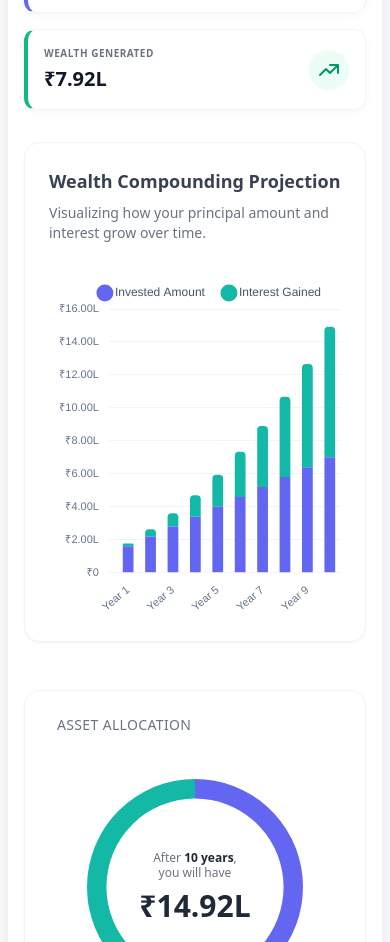
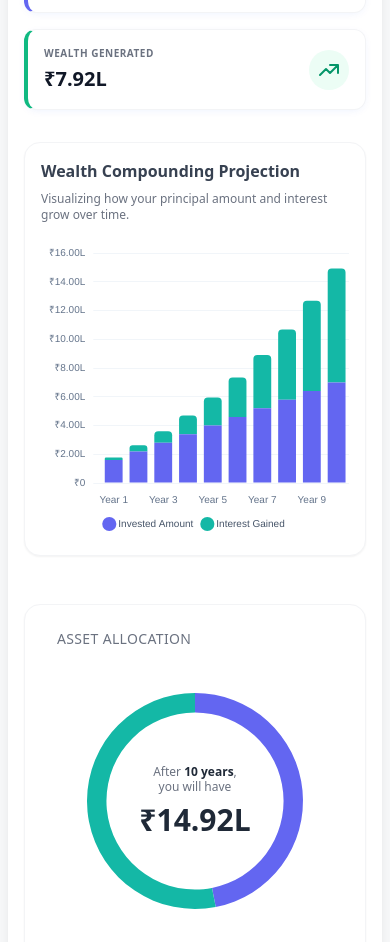
Before and after one commit to soninishank/FinancialCalculator, a React (Create React App) app: page / in a window 390 px wide. Shown: the part 1255-2197 px from the top of the page. Built offline with nearby package versions, Linux system fonts and the light colour scheme.

Commit message:
Updated the charts

```diff
--- a/src/components/common/AmortizationTableWrapper.js
+++ b/src/components/common/AmortizationTableWrapper.js
@@ -1,15 +1,6 @@
 // src/components/common/AmortizationTableWrapper.js
 import React, { useState } from 'react';
 
-/**
- * A reusable component that handles the visual shell, sticky header,
- * and "Show All / Collapse" toggle for any yearly breakdown.
- *
- * @param {string} title - The title of the table (e.g., "Yearly Breakdown")
- * @param {function} renderTableContent - A function that returns the <table> element's content (thead/tbody)
- * @param {function} onExport - Function to handle CSV download
- * @param {number} rowCount - The total number of rows (used to decide if we need the toggle button)
- */
 export default function AmortizationTableWrapper({
   title,
   renderTableContent,
@@ -23,33 +14,37 @@ export default function AmortizationTableWrapper({
   const showToggleButton = rowCount > 10;
 
   return (
-    <div className="bg-white rounded-2xl border border-gray-200 shadow-sm flex flex-col h-full overflow-hidden">
+    <div className="bg-white rounded-xl sm:rounded-2xl border border-gray-200 shadow-sm flex flex-col h-full overflow-hidden"> {/* Reduced rounded-2xl to rounded-xl on mobile */}
 
       {/* Table Header with Export Button */}
-      <div className="p-5 border-b border-gray-100 flex justify-between items-center bg-gray-50/50">
-        <h3 className="font-semibold text-gray-700">{title}</h3>
+      {/* FIX: Reduced padding and title size on mobile */}
+      <div className="p-3 sm:p-5 border-b border-gray-100 flex justify-between items-center bg-gray-50/50">
+        <h3 className="font-semibold text-sm sm:text-lg text-gray-700">{title}</h3> {/* Smaller font on mobile */}
         <button
           onClick={onExport}
-          className="text-xs font-medium text-teal-700 bg-teal-50 hover:bg-teal-100 border border-teal-200 px-3 py-1.5 rounded-lg transition-colors"
+          // Button styles are already good, maybe make font size tiny on mobile if needed
+          className="text-[10px] sm:text-xs font-medium text-teal-700 bg-teal-50 hover:bg-teal-100 border border-teal-200 px-2 sm:px-3 py-1 sm:py-1.5 rounded-lg transition-colors"
         >
           Export CSV
         </button>
       </div>
 
       {/* Table Container - Dynamic Height */}
+      {/* max-h-[400px] is fine as the default scroll height */}
       <div className={`overflow-auto flex-grow ${showAllRows ? 'max-h-full' : 'max-h-[400px]'}`}>
         <table className="w-full text-left border-collapse">
-          {/* Renders the specific <thead> and <tbody> provided by the parent calculator */}
           {renderTableContent()}
         </table>
       </div>
 
       {/* Conditional Toggle Button */}
       {showToggleButton && (
-        <div className="p-4 border-t border-gray-100 flex justify-center bg-white">
+        // FIX: Reduced padding on mobile
+        <div className="p-2 sm:p-4 border-t border-gray-100 flex justify-center bg-white">
           <button
             onClick={() => setShowAllRows(!showAllRows)}
-            className="text-sm font-medium text-indigo-700 bg-indigo-50 hover:bg-indigo-100 px-4 py-2 rounded-full transition-colors shadow-md"
+            // Reduced font size and padding on mobile
+            className="text-xs sm:text-sm font-medium text-indigo-700 bg-indigo-50 hover:bg-indigo-100 px-3 sm:px-4 py-1.5 sm:py-2 rounded-full transition-colors shadow-md"
           >
             {showAllRows ? "Collapse Table (Show Scroll)" : `Show All ${rowCount} Years`}
           </button>
--- a/src/components/common/CompoundingBarChart.js
+++ b/src/components/common/CompoundingBarChart.js
@@ -26,8 +26,8 @@ export default function CompoundingBarChart({ data, currency, type = 'investment
       labels: ["Principal Paid", "Interest Paid"],
       color1: "#3B82F6", // Blue for Principal (Solid Money)
       color2: "#EF4444", // Red for Interest (The Cost)
-      data1Key: 'principalPaid', // Key from LoanEMI data
-      data2Key: 'interestPaid',  // Key from LoanEMI data
+      data1Key: 'principalPaid',
+      data2Key: 'interestPaid',
       stackLabel: "Annual Payment"
     };
   } else {
@@ -37,8 +37,8 @@ export default function CompoundingBarChart({ data, currency, type = 'investment
       labels: ["Invested Amount", "Interest Gained"],
       color1: "#6366F1", // Indigo for Invested
       color2: "#14B8A6", // Teal for Interest
-      data1Key: 'totalInvested', // Key from Investment data
-      data2Key: 'growth',        // Key from Investment data
+      data1Key: 'totalInvested',
+      data2Key: 'growth',
       stackLabel: "Total Value"
     };
   }
@@ -51,8 +51,8 @@ export default function CompoundingBarChart({ data, currency, type = 'investment
         data: data.map((row) => row[chartConfig.data1Key]),
         backgroundColor: chartConfig.color1,
         hoverBackgroundColor: chartConfig.color1,
-        barPercentage: 0.6,
-        categoryPercentage: 0.8,
+        barPercentage: 0.8, // Slightly wider bars for mobile readability
+        categoryPercentage: 0.9,
         stack: "Stack 0",
       },
       {
@@ -61,8 +61,8 @@ export default function CompoundingBarChart({ data, currency, type = 'investment
         backgroundColor: chartConfig.color2,
         hoverBackgroundColor: chartConfig.color2,
         borderRadius: { topLeft: 4, topRight: 4 },
-        barPercentage: 0.6,
-        categoryPercentage: 0.8,
+        barPercentage: 0.8,
+        categoryPercentage: 0.9,
         stack: "Stack 0",
       },
     ],
@@ -78,7 +78,11 @@ export default function CompoundingBarChart({ data, currency, type = 'investment
     scales: {
       x: {
         grid: { display: false },
-        ticks: { maxTicksLimit: 8, font: { size: 11 }, color: "#64748B" },
+        ticks: {
+          maxTicksLimit: 6, // FIX: Reduce X-axis label density for mobile
+          font: { size: 10 }, // FIX: Smaller font for mobile
+          color: "#64748B"
+        },
         border: { display: false },
       },
       y: {
@@ -86,48 +90,55 @@ export default function CompoundingBarChart({ data, currency, type = 'investment
         stacked: true,
         ticks: {
           callback: (value) => moneyFormat(value, currency, true),
-          font: { size: 11, weight: "500" },
-          color: "#64748B", padding: 10,
+          font: { size: 10, weight: "500" }, // FIX: Smaller font for mobile
+          color: "#64748B", padding: 8,
         },
         border: { display: false },
       },
     },
     plugins: {
       legend: {
-        position: "top", align: "end",
-        labels: { usePointStyle: true, boxWidth: 8, padding: 20, font: { size: 12, weight: "500" }, color: "#475569" },
+        position: "bottom", // FIX: Move legend to bottom to save vertical space
+        align: "center",
+        labels: {
+          usePointStyle: true,
+          boxWidth: 8,
+          padding: 10, // Reduce padding
+          font: { size: 10, weight: "500" }, // Smaller font
+          color: "#475569"
+        },
       },
       tooltip: {
+        // ... (keep tooltip styles the same, they are already compact) ...
         backgroundColor: "#FFFFFF", titleColor: "#1E293B", bodyColor: "#334155", borderColor: "#E2E8F0", borderWidth: 1,
         padding: 12, cornerRadius: 8, displayColors: true, boxPadding: 4,
         callbacks: {
           label: (context) => {
-            // Label is the specific category (Principal or Interest)
             return ` ${context.dataset.label}: ${moneyFormat(context.raw, currency)}`;
           },
           footer: (tooltipItems) => {
             const total = tooltipItems.reduce((a, b) => a + b.raw, 0);
-            // Footer shows the Stack Label (Annual Payment for Loan, Total Value for Investment)
             return `${chartConfig.stackLabel}: ${moneyFormat(total, currency)}`;
           },
         },
-        footerFont: { weight: "bold" },
-        footerColor: chartConfig.color2, // Use one of the primary stack colors for the footer text
+        footerFont: { weight: "bold", size: 11 }, // Smaller footer font
+        footerColor: chartConfig.color2,
         footerMarginTop: 8,
       },
     },
   };
 
   return (
-    <div className="bg-white p-6 rounded-2xl border border-gray-100 shadow-sm mt-8">
+    // Height remains flexible due to h-[350px] w-full
+    <div className="bg-white p-4 sm:p-6 rounded-2xl border border-gray-100 shadow-sm mt-8">
       <div className="flex items-center justify-between mb-2">
-        <h3 className="text-gray-700 font-bold text-lg">{chartConfig.title}</h3>
+        <h3 className="text-gray-700 font-bold text-base sm:text-lg">{chartConfig.title}</h3>
       </div>
-      <p className="text-sm text-gray-500 mb-6">
+      <p className="text-xs sm:text-sm text-gray-500 mb-4 sm:mb-6">
         {chartConfig.subtitle}
       </p>
 
-      <div className="h-[350px] w-full">
+      <div className="h-[300px] sm:h-[350px] w-full"> {/* Slightly reduced height for mobile */}
         <Bar data={chartData} options={options} />
       </div>
     </div>
```
